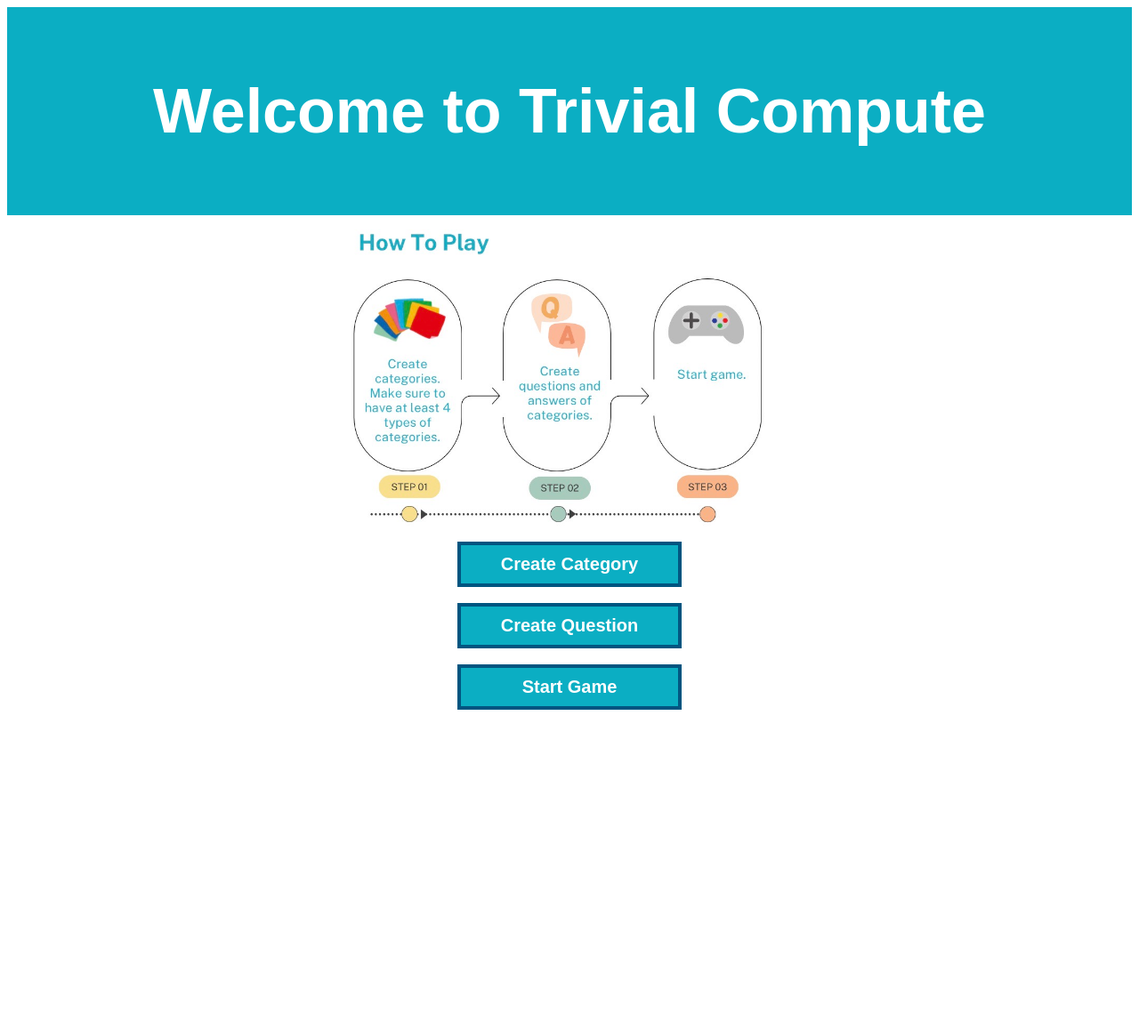
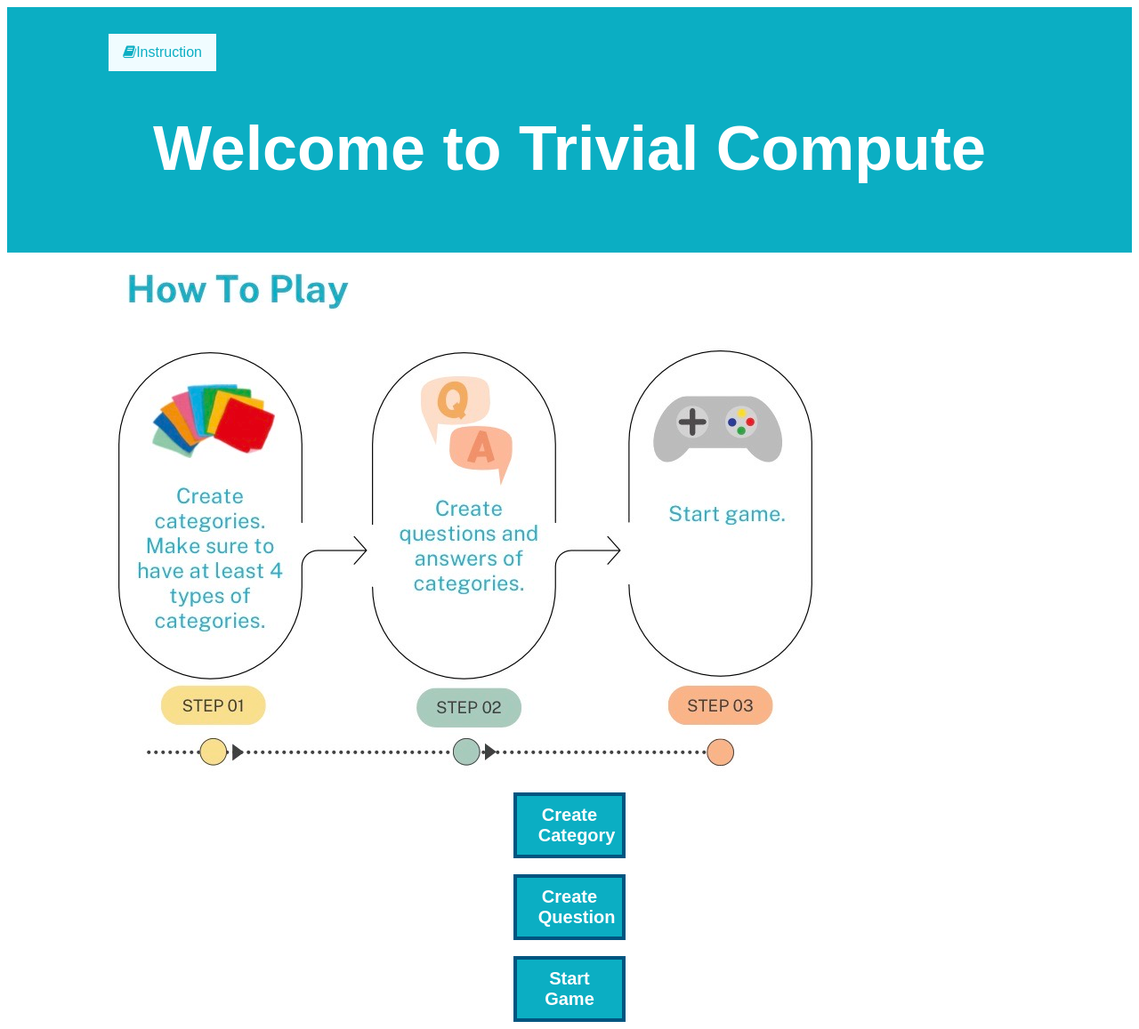
Before and after one commit to Chillfoyle/EN.605.601.81.SU24-FOUNDATIONS-OF-SOFTWARE-ENGINEERING-, a Flask app: page / in a window 1280 px wide. Shown: the whole page at 89% size. Before the commit the page ends 798 px from the top, so only its background shows below. Run offline with Flask 3, Linux system fonts and the light colour scheme.

Commit message:
Re-organize css in index. Add Intruction buttons to open user manual. Add a dummy usermanual pdf file.

```diff
--- a/templates/create_category.html
+++ b/templates/create_category.html
@@ -8,7 +8,10 @@
     </head>
     <body>
         <header>
-            <a href="/"><button class="btn"><i class="fa fa-home"></i>Home</button></a>
+            <div class="headline-container">
+                <a href="/"><button class="btn"><i class="fa fa-home"></i>Home</button></a>
+                <a href="../static/doc/UserManual.pdf" target="_blank"><button style="margin-left: 7%;" class="btn"><i class="fa fa-book"></i>Instruction</button></a>
+            </div>
             <h1>Create Category</h1>
         </header>
         <div class="bttg" style="margin-top: 40px;">
--- a/templates/create_question.html
+++ b/templates/create_question.html
@@ -8,7 +8,10 @@
 </head>
 <body>
     <header>
-        <a href="/"><button class="btn"><i class="fa fa-home"></i>Home</button></a>
+        <div class="headline-container">
+            <a href="/"><button class="btn"><i class="fa fa-home"></i>Home</button></a>
+            <a href="../static/doc/UserManual.pdf" target="_blank"><button style="margin-left: 7%;" class="btn"><i class="fa fa-book"></i>Instruction</button></a>
+        </div>
         <h1>Create Question</h1>
     </header>
     <div class="bttg" style="margin-top: 40px;">
--- a/templates/index.html
+++ b/templates/index.html
@@ -2,66 +2,28 @@
 <html lang="en">
     <head>
     <meta charset="UTF-8">
-    <style>
-        * {
-          box-sizing: border-box;
-        }
-
-        body {
-          font-family: Arial, Helvetica, sans-serif;
-        }
-
-        /* Style the header */
-        header {
-          background-color: #0baec3;
-          padding: 30px;
-          text-align: center;
-          font-size: 35px;
-          color: white;
-        }
-
-        .bttg button {
-            background-color: #0baec3;
-            border: 4px solid rgb(0, 85, 128);
-            color: rgb(253, 253, 253);
-            padding: 10px 24px;
-            cursor: pointer;
-            width: 20%;
-            margin: 0 auto;
-            display: block;
-        }
-
-        .bttg button:not(:last-child) {
-            border-bottom: none;
-        }
-
-        .bttg button:hover {
-            background-color: #3e838e;
-        }
-        img {
-            width: 50%;
-            display: block;
-            margin-left: auto;
-            margin-right: auto;
-        }
-    </style>
+    <link rel="stylesheet" href="https://cdnjs.cloudflare.com/ajax/libs/font-awesome/4.7.0/css/font-awesome.min.css">
+    <link rel="stylesheet" href="../static/css/category_question_creation.css">
     <title>Trivial Compute</title>
     </head>
     <body>
         <header>
+            <div class="headline-container">
+                <a href="../static/doc/UserManual.pdf" target="_blank"><button style="margin-left: 7%;" class="btn"><i class="fa fa-book"></i>Instruction</button></a>
+            </div>
             <h1>Welcome to Trivial Compute</h1>
         </header>
         <p> <img src="{{url_for('static', filename='/photos/howtoplay.jpeg')}}"></p>
         <div class="bttg">
-            <a href="/create_category" class="bttg" style="text-decoration:none;">
+            <a href="/create_category" class="bttg2" style="text-decoration:none;">
                 <button style="font-weight:bold; font-size: 20px;";>Create Category</button>
             </a>
             <br>
-            <a href="/create_question" class="bttg" style="text-decoration:none;">
+            <a href="/create_question" class="bttg2" style="text-decoration:none;">
                 <button style="font-weight:bold; font-size: 20px;";>Create Question</button>
             </a>
             <br>
-            <a href="/setup_screen" class="bttg" style="text-decoration:none;">
+            <a href="/setup_screen" class="bttg2" style="text-decoration:none;">
                 <button style="font-weight:bold; font-size: 20px;";>Start Game</button>
             </a>
         </div>
```
Also changed, not shown: 1 other file.
